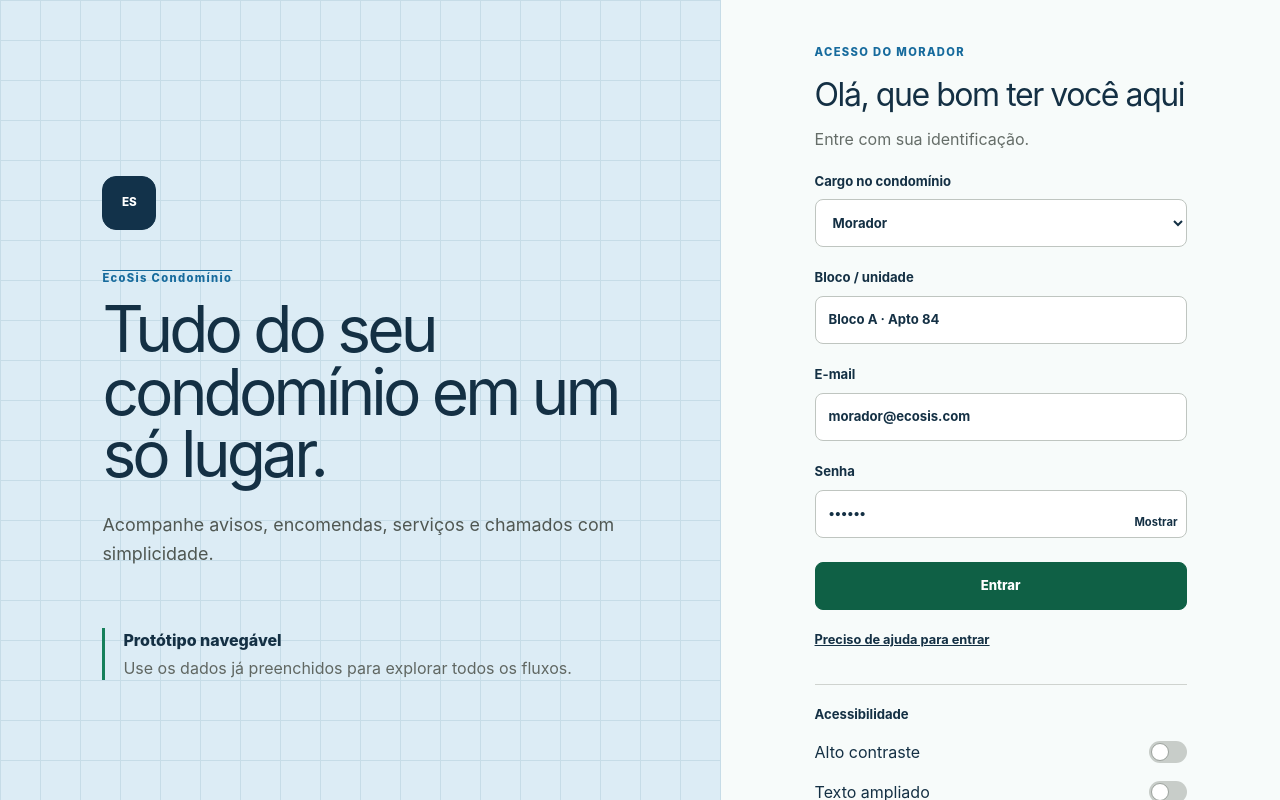
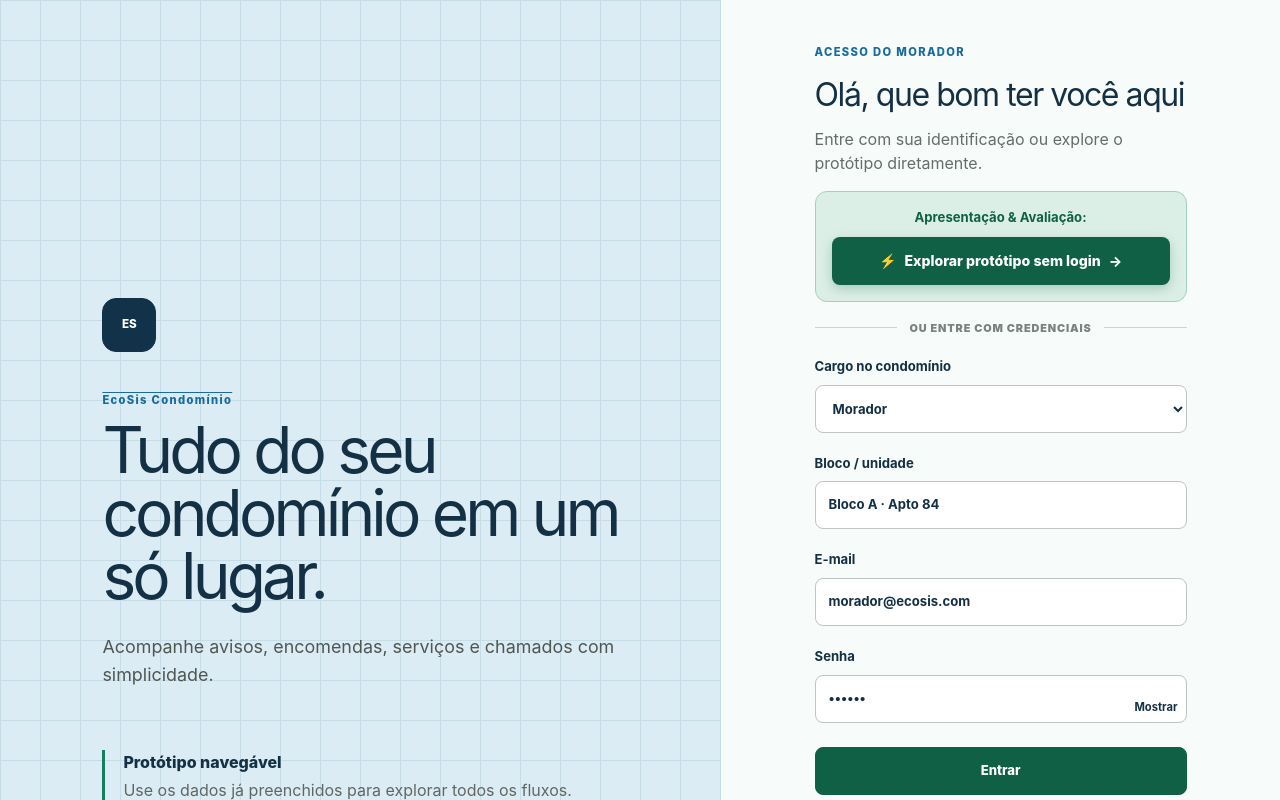
Before and after one commit to LuizOtr/P.I-Ecosis-Prototipo, a React (Vite) app: page / in a window 1280 px wide. Shown: the top 800 px of the page. Built offline with nearby package versions, Linux system fonts and the light colour scheme; the HTML template or start-up script is replaced by a standard one.

Commit message:
feat: add quick direct access without login and persist session

```diff
--- a/src/App.tsx
+++ b/src/App.tsx
@@ -248,7 +248,25 @@ function Login({
       <section className="login-card">
         <p className="step-label">ACESSO DO MORADOR</p>
         <h2>Olá, que bom ter você aqui</h2>
-        <p className="muted">Entre com sua identificação.</p>
+        <p className="muted">Entre com sua identificação ou explore o protótipo diretamente.</p>
+
+        <div className="quick-access-box">
+          <p><strong>Apresentação &amp; Avaliação:</strong></p>
+          <button
+            type="button"
+            className="quick-enter-button"
+            onClick={onLogin}
+          >
+            <span>⚡</span> Explorar protótipo sem login <span>→</span>
+          </button>
+        </div>
+
+        <div className="divider-row">
+          <span />
+          <b>OU ENTRE COM CREDENCIAIS</b>
+          <span />
+        </div>
+
         <form onSubmit={submit}>
           <label>
             Cargo no condomínio
@@ -296,6 +314,14 @@ function Login({
           {error && <p className="form-error">{error}</p>}
           <button className="primary-button full" type="submit">
             Entrar
+          </button>
+          <button
+            type="button"
+            className="secondary-button full"
+            style={{ marginTop: '10px' }}
+            onClick={onLogin}
+          >
+            Entrar com dados pré-preenchidos
           </button>
         </form>
         <button className="text-button" onClick={onSupport}>
@@ -917,7 +943,13 @@ function Settings({
 }
 
 export default function App() {
-  const [authenticated, setAuthenticated] = useState(false)
+  const [authenticated, setAuthenticated] = useState(() => {
+    try {
+      return localStorage.getItem('ecosis_auth') === 'true'
+    } catch {
+      return false
+    }
+  })
   const [screen, setScreen] = useState<Screen>('home')
   const [highContrast, setHighContrast] = useState(false)
   const [largeText, setLargeText] = useState(false)
@@ -929,6 +961,25 @@ export default function App() {
   function showToast(message: string) {
     setToast(message)
     window.setTimeout(() => setToast(''), 3200)
+  }
+
+  function handleLogin() {
+    try {
+      localStorage.setItem('ecosis_auth', 'true')
+    } catch {
+      // ignore
+    }
+    setAuthenticated(true)
+  }
+
+  function handleLogout() {
+    try {
+      localStorage.removeItem('ecosis_auth')
+    } catch {
+      // ignore
+    }
+    setAuthenticated(false)
+    setScreen('home')
   }
 
   function renderScreen() {
@@ -972,10 +1023,7 @@ export default function App() {
           onContrast={() => setHighContrast(!highContrast)}
           onLargeText={() => setLargeText(!largeText)}
           onToast={showToast}
-          onLogout={() => {
-            setAuthenticated(false)
-            setScreen('home')
-          }}
+          onLogout={handleLogout}
         />
       )
     }
@@ -992,7 +1040,7 @@ export default function App() {
     <div className={`${highContrast ? 'high-contrast ' : ''}${largeText ? 'large-text' : ''}`}>
       {!authenticated ? (
         <Login
-          onLogin={() => setAuthenticated(true)}
+          onLogin={handleLogin}
           onSupport={() => setModal('support')}
           highContrast={highContrast}
           largeText={largeText}
--- a/src/index.css
+++ b/src/index.css
@@ -250,6 +250,61 @@ a:focus-visible {
   margin: 10px 0 8px;
 }
 
+.quick-access-box {
+  background: var(--green-soft, #dcefe7);
+  border: 1.5px solid #a3cfbd;
+  border-radius: 12px;
+  padding: 16px;
+  margin: 16px 0 18px;
+  text-align: center;
+}
+
+.quick-access-box p {
+  margin: 0 0 10px;
+  font-size: 0.82rem;
+  color: var(--green-dark, #0f6045);
+}
+
+.quick-enter-button {
+  width: 100%;
+  background: var(--green-dark, #0f6045);
+  color: #fff;
+  border: 0;
+  border-radius: 8px;
+  font-weight: 800;
+  font-size: 0.88rem;
+  padding: 13px 16px;
+  cursor: pointer;
+  display: flex;
+  align-items: center;
+  justify-content: center;
+  gap: 8px;
+  box-shadow: 0 4px 12px rgba(15, 96, 69, 0.25);
+  transition: transform 0.15s, opacity 0.15s;
+}
+
+.quick-enter-button:hover {
+  transform: translateY(-1px);
+  opacity: 0.95;
+}
+
+.divider-row {
+  display: flex;
+  align-items: center;
+  gap: 12px;
+  margin: 18px 0 14px;
+  color: #7b837e;
+  font-size: 0.68rem;
+  font-weight: 800;
+  letter-spacing: 0.08em;
+}
+
+.divider-row span {
+  flex: 1;
+  height: 1px;
+  background: #cfd3cf;
+}
+
 .muted,
 .modal-copy {
   color: #656d68;
```
